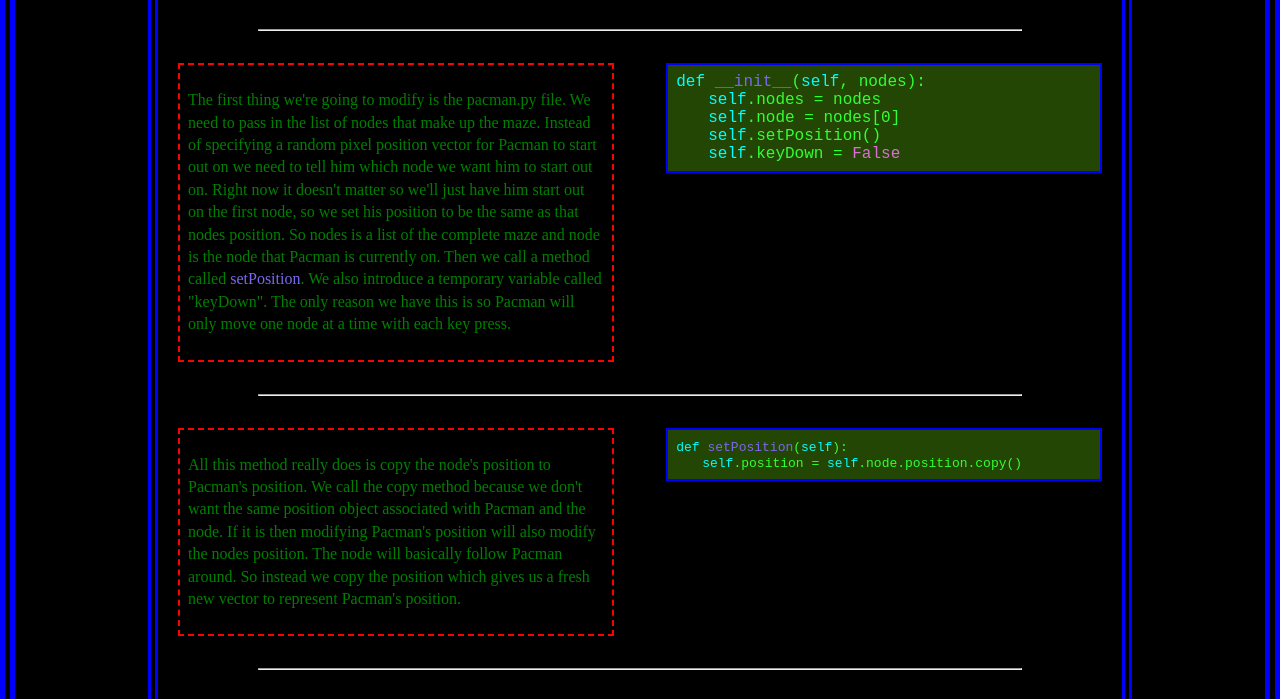
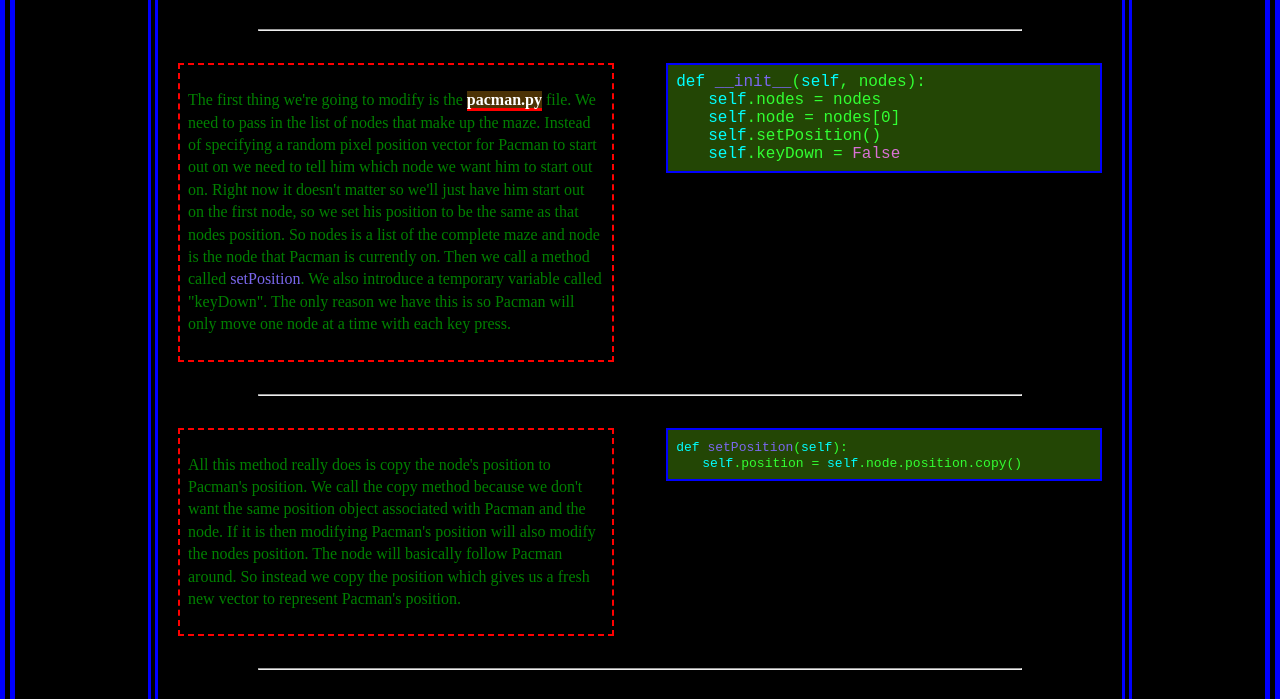
Before and after one commit to jclarkrichards/PacManCode, a plain HTML site: page section3.html in a window 1280 px wide. Shown: the part 979-1678 px from the top of the page. Drawn offline with Linux system fonts and the light colour scheme.

Commit message:
small change

```diff
--- a/section3.html
+++ b/section3.html
@@ -47,7 +47,7 @@
       <hr/>
 
       <div class="pseudoCode">
-	<p>The first thing we're going to modify is the pacman.py file.  We need to pass in the list of nodes that make up the maze.  Instead of specifying a random pixel position vector for Pacman to start out on we need to tell him which node we want him to start out on.  Right now it doesn't matter so we'll just have him start out on the first node, so we set his position to be the same as that nodes position.  So nodes is a list of the complete maze and node is the node that Pacman is currently on.  Then we call a method called <span class="mn">setPosition</span>.  We also introduce a temporary variable called "keyDown".  The only reason we have this is so Pacman will only move one node at a time with each key press.</p>
+	<p>The first thing we're going to modify is the <span class="filenames">pacman.py</span> file.  We need to pass in the list of nodes that make up the maze.  Instead of specifying a random pixel position vector for Pacman to start out on we need to tell him which node we want him to start out on.  Right now it doesn't matter so we'll just have him start out on the first node, so we set his position to be the same as that nodes position.  So nodes is a list of the complete maze and node is the node that Pacman is currently on.  Then we call a method called <span class="mn">setPosition</span>.  We also introduce a temporary variable called "keyDown".  The only reason we have this is so Pacman will only move one node at a time with each key press.</p>
       </div>
       <div class="codeText">
 	<span class="kw">def</span> <span class="mn">__init__</span>(<span class="kw">self</span>, nodes):<br>
@@ -109,7 +109,7 @@
       <hr/>
 
       <div class="pseudoCode">
-	<p>In the gamecontrol.py method we're going to modify the <span class="mn">startGame</span> method so that we pass in the nodeList into the Pacman object.  We also change it so we create the nodes first, so create the Pacman object after we create the nodes.</p>
+	<p>In the <span class="filenames">gamecontrol.py</span> method we're going to modify the <span class="mn">startGame</span> method so that we pass in the nodeList into the Pacman object.  We also change it so we create the nodes first, so create the Pacman object after we create the nodes.</p>
       </div>
       <div class="codeText">
 	<code>
@@ -161,7 +161,7 @@
       <hr/>
 
       <div class="pseudoCode">
-	<p>The first thing we'll do is add the target to the pacman.py file.  The target node is usually the node Pacman needs to move towards, but if Pacman is stationary on a node then the target node and his current node are the same node.  In other words, the target node can never be <span class="py">None</span>.</p>
+	<p>The first thing we'll do is add the target to the <span class="filenames">pacman.py</span> file.  The target node is usually the node Pacman needs to move towards, but if Pacman is stationary on a node then the target node and his current node are the same node.  In other words, the target node can never be <span class="py">None</span>.</p>
       </div>
       <div class="codeText">
 	<span class="kw">def</span> <span class="mn">__init__</span>(<span class="kw">self</span>, nodes):<br>
--- a/style.css
+++ b/style.css
@@ -386,3 +386,11 @@ figcaption {
     caption-side: bottom;
     color: yellow;
 }
+
+.filenames {
+    color: white;
+    background-color: rgba(150,100,10, 0.5);
+    /*text-size: 1.5%;*/
+    font-weight: bold;
+    border-bottom: 3px solid red;
+}
```
